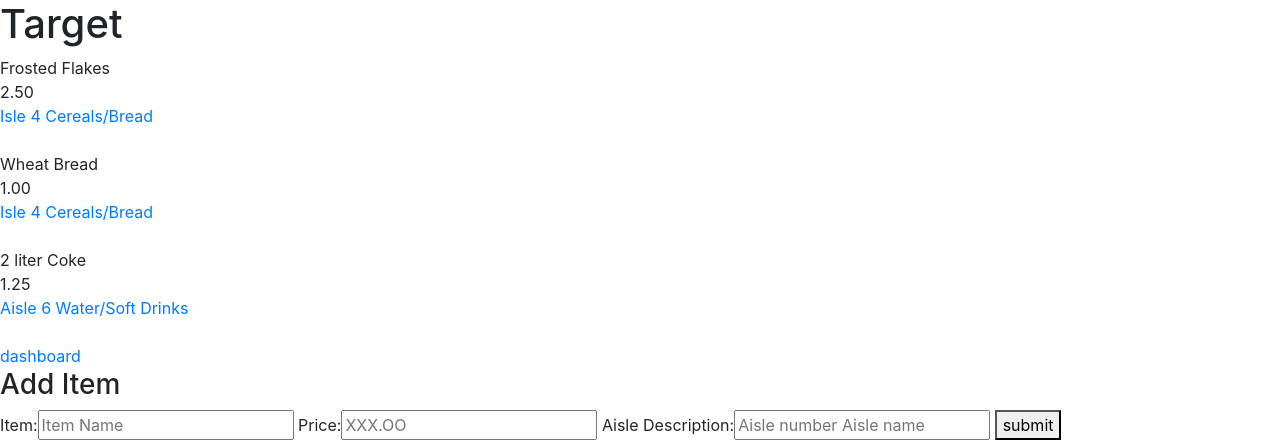
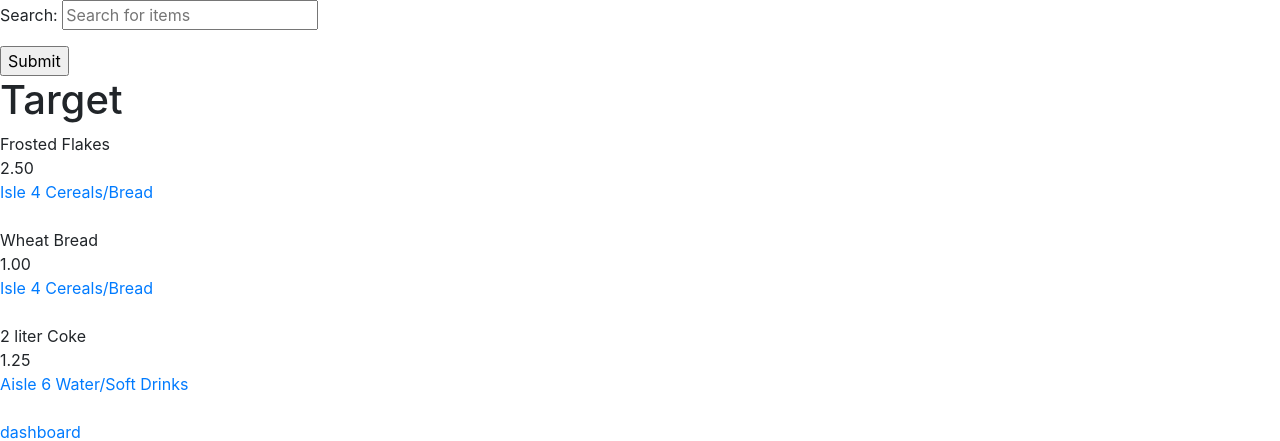
Before and after one commit to Apilny/Shelf_Project2, a Django app: template apps/shelf_app/templates/view_location_items.html in a window 1280 px wide. Shown: the top 441 px of the page. Run offline with Django 3.2, Linux system fonts and the light colour scheme; the template is opened without the code that fills it: values that come from a table or form of the project are taken from there, others are empty; data comes from the database, SQL or seed files in the repository; parts of the project's set-up code (start-up, migrations or seed data) failed here and were passed over; some libraries are stand-ins or nearby versions.

Commit message:
Update view_location_items.html
Added items search field

```diff
--- a/apps/shelf_app/templates/view_location_items.html
+++ b/apps/shelf_app/templates/view_location_items.html
@@ -9,6 +9,10 @@
     integrity="sha384-ggOyR0iXCbMQv3Xipma34MD+dH/1fQ784/j6cY/iJTQUOhcWr7x9JvoRxT2MZw1T" crossorigin="anonymous">
 </head>
 <body>
+<form action="shelf/{{location.store.id}}/items/search" method="GET">
+    <p>Search: <input type="text" name="search_field" placeholder="Search for items"></p>
+    <input type="submit" value="Submit">
+</form>
 <h1>{{location.store.name}}</h1>
 {%for item in items%}
 {{item.name}}<br>
```
